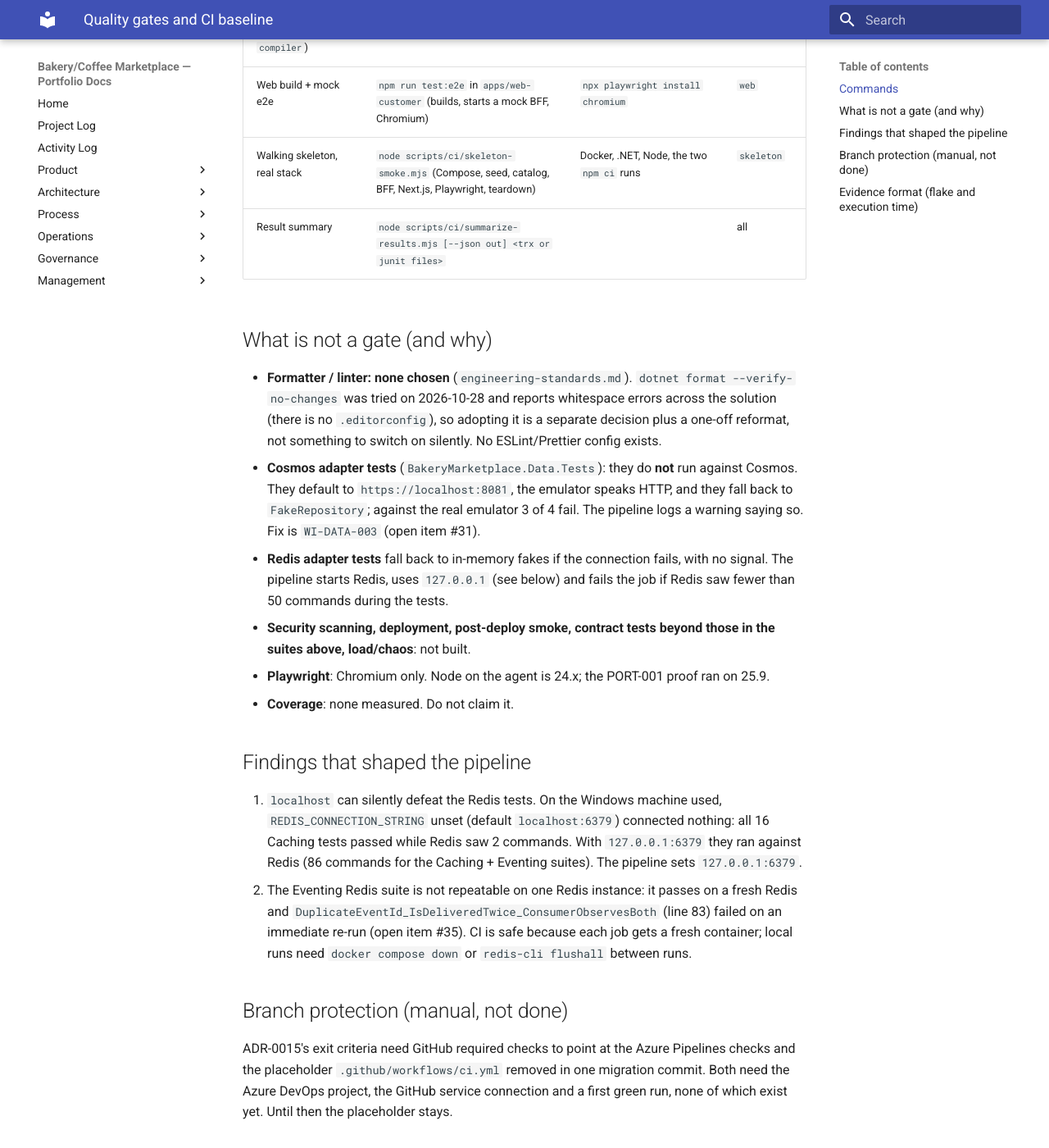
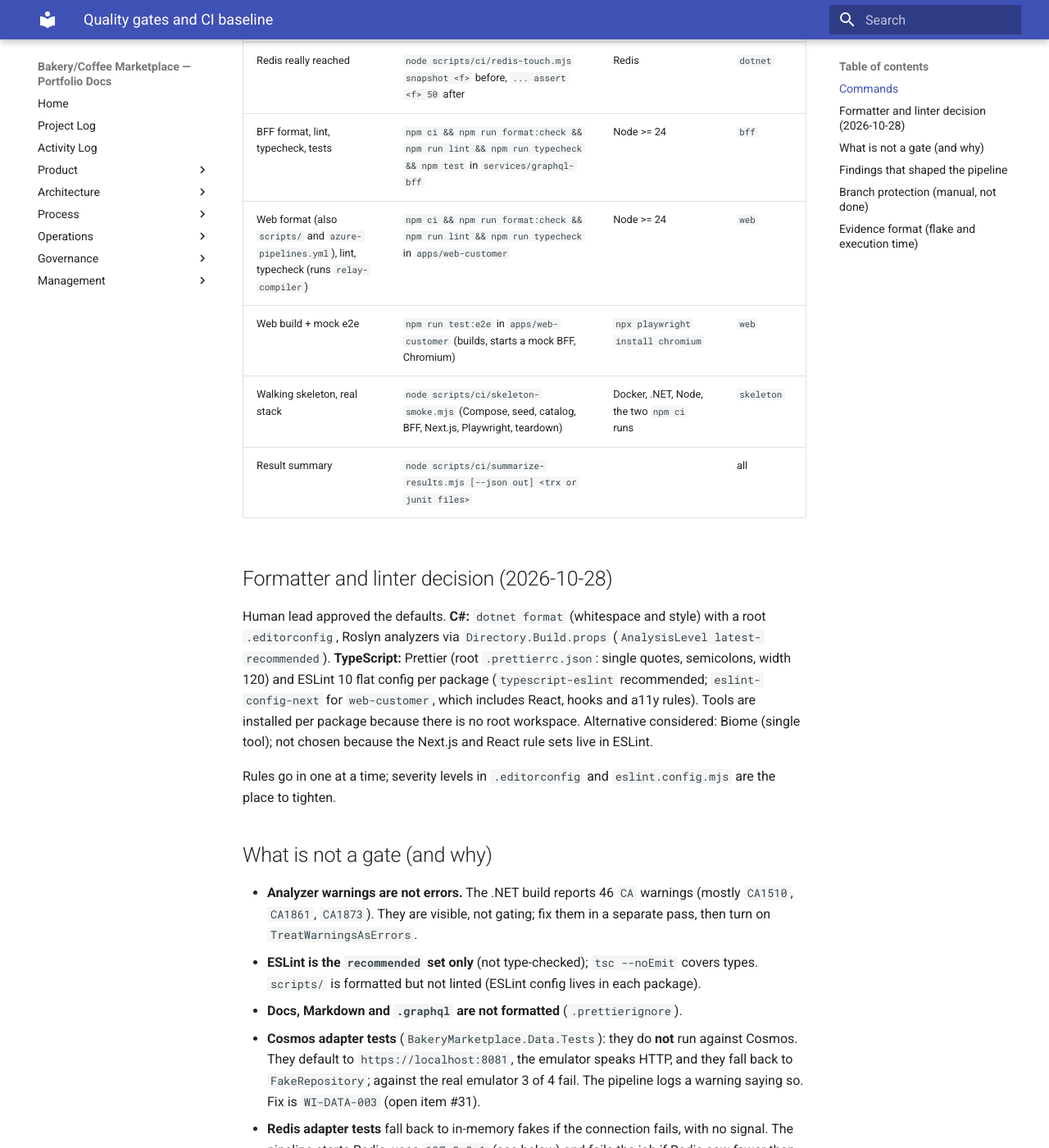
Before and after one commit to benjamin-hedrick/bakery-marketplace, an MkDocs documentation site: the page built from docs/process/quality-gates.md, in a window 1280 px wide and 1400 px high, scrolled down 815 px. Shown: the whole window at 82% size. Built offline with MkDocs 1.6.1 and Material for MkDocs 9.7.7, drawn with Linux system fonts in a browser that asks for light colours; some of the changed text lies outside the part shown.

Commit message:
Add format, style and lint gates to the pipeline; document the decision
Co-Authored-By: Claude Sonnet 5.5 <noreply@anthropic.com>

```diff
--- a/docs/process/quality-gates.md
+++ b/docs/process/quality-gates.md
@@ -6,19 +6,28 @@
 
 | Gate | Command (repo root unless noted) | Needs | Pipeline job |
 |---|---|---|---|
-| .NET build | `dotnet build BakeryMarketplace.slnx` | .NET SDK 9+ for `.slnx` (10.x used locally); projects target `net8.0` | `dotnet` |
+| .NET format and style | `dotnet format whitespace BakeryMarketplace.slnx --verify-no-changes` and `dotnet format style ... --verify-no-changes`; fix with the same commands without the flag | .NET SDK | `dotnet` |
+| .NET build (Roslyn analyzers on) | `dotnet build BakeryMarketplace.slnx` | .NET SDK 9+ for `.slnx` (10.x used locally); projects target `net8.0` | `dotnet` |
 | Shared-library tests | `dotnet test tools/BakeryMarketplace.slnx` | Redis on `127.0.0.1:6379` for real adapter coverage | `dotnet` |
 | catalog-service tests | `dotnet test services/catalog-service/tests/CatalogService.Tests` | nothing (in-process, in-memory backends) | `dotnet` |
 | Redis really reached | `node scripts/ci/redis-touch.mjs snapshot <f>` before, `... assert <f> 50` after | Redis | `dotnet` |
-| BFF typecheck, tests | `npm ci && npm run typecheck && npm test` in `services/graphql-bff` | Node >= 24 | `bff` |
-| Web typecheck (runs `relay-compiler`) | `npm ci && npm run typecheck` in `apps/web-customer` | Node >= 24 | `web` |
+| BFF format, lint, typecheck, tests | `npm ci && npm run format:check && npm run lint && npm run typecheck && npm test` in `services/graphql-bff` | Node >= 24 | `bff` |
+| Web format (also `scripts/` and `azure-pipelines.yml`), lint, typecheck (runs `relay-compiler`) | `npm ci && npm run format:check && npm run lint && npm run typecheck` in `apps/web-customer` | Node >= 24 | `web` |
 | Web build + mock e2e | `npm run test:e2e` in `apps/web-customer` (builds, starts a mock BFF, Chromium) | `npx playwright install chromium` | `web` |
 | Walking skeleton, real stack | `node scripts/ci/skeleton-smoke.mjs` (Compose, seed, catalog, BFF, Next.js, Playwright, teardown) | Docker, .NET, Node, the two `npm ci` runs | `skeleton` |
 | Result summary | `node scripts/ci/summarize-results.mjs [--json out] <trx or junit files>` | | all |
 
+## Formatter and linter decision (2026-10-28)
+
+Human lead approved the defaults. **C#:** `dotnet format` (whitespace and style) with a root `.editorconfig`, Roslyn analyzers via `Directory.Build.props` (`AnalysisLevel latest-recommended`). **TypeScript:** Prettier (root `.prettierrc.json`: single quotes, semicolons, width 120) and ESLint 10 flat config per package (`typescript-eslint` recommended; `eslint-config-next` for `web-customer`, which includes React, hooks and a11y rules). Tools are installed per package because there is no root workspace. Alternative considered: Biome (single tool); not chosen because the Next.js and React rule sets live in ESLint.
+
+Rules go in one at a time; severity levels in `.editorconfig` and `eslint.config.mjs` are the place to tighten.
+
 ## What is not a gate (and why)
 
-- **Formatter / linter: none chosen** (`engineering-standards.md`). `dotnet format --verify-no-changes` was tried on 2026-10-28 and reports whitespace errors across the solution (there is no `.editorconfig`), so adopting it is a separate decision plus a one-off reformat, not something to switch on silently. No ESLint/Prettier config exists.
+- **Analyzer warnings are not errors.** The .NET build reports 46 `CA` warnings (mostly `CA1510`, `CA1861`, `CA1873`). They are visible, not gating; fix them in a separate pass, then turn on `TreatWarningsAsErrors`.
+- **ESLint is the `recommended` set only** (not type-checked); `tsc --noEmit` covers types. `scripts/` is formatted but not linted (ESLint config lives in each package).
+- **Docs, Markdown and `.graphql` are not formatted** (`.prettierignore`).
 - **Cosmos adapter tests** (`BakeryMarketplace.Data.Tests`): they do **not** run against Cosmos. They default to `https://localhost:8081`, the emulator speaks HTTP, and they fall back to `FakeRepository`; against the real emulator 3 of 4 fail. The pipeline logs a warning saying so. Fix is `WI-DATA-003` (open item #31).
 - **Redis adapter tests** fall back to in-memory fakes if the connection fails, with no signal. The pipeline starts Redis, uses `127.0.0.1` (see below) and fails the job if Redis saw fewer than 50 commands during the tests.
 - **Security scanning, deployment, post-deploy smoke, contract tests beyond those in the suites above, load/chaos**: not built.
```
Also changed, not shown: CLAUDE.md (+1 -1 lines), azure-pipelines.yml (+18 -2 lines), docs/ACTIVITY-LOG.md (+7 -0 lines), docs/process/engineering-standards.md (+1 -1 lines), 1 other file.
